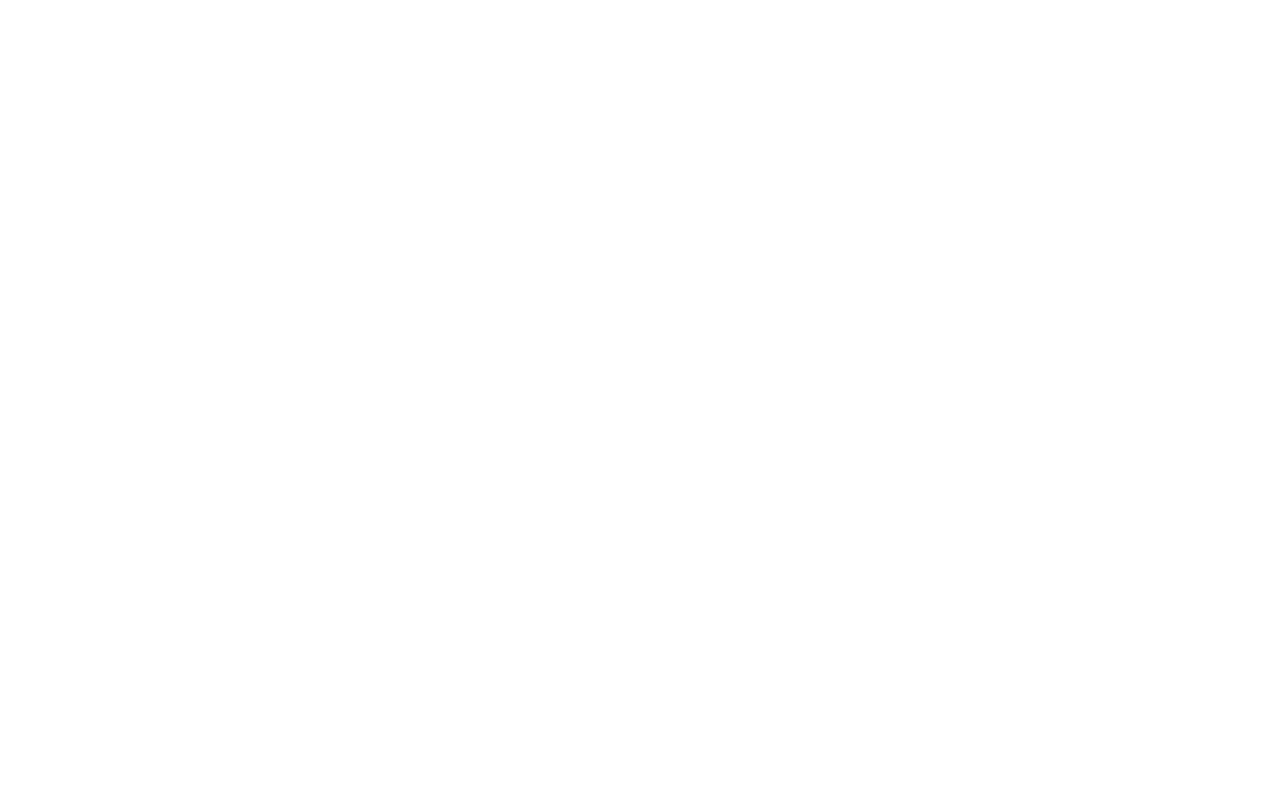
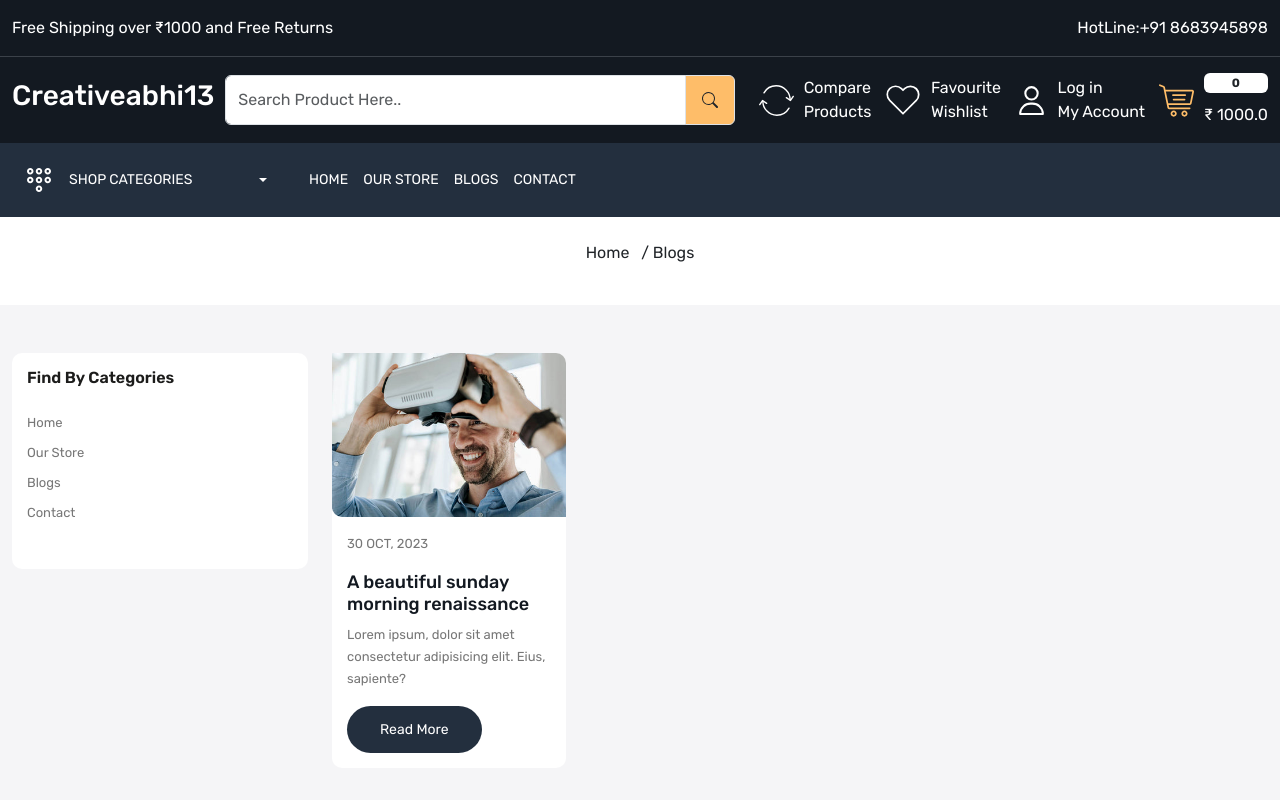
Before and after one commit to creativeabhi13/modern-ecommerce-application, a React (Create React App) app: page /blog in a window 1280 px wide. Before the commit this address had no page. Shown: the top 800 px of the page. Built offline with nearby package versions, Linux system fonts and the light colour scheme.

Commit message:
Started with blog.jsx

```diff
--- a/src/App.js
+++ b/src/App.js
@@ -10,6 +10,8 @@
 import About from './pages/About';
 import Contact from './pages/Contact';
 import OurStore from './pages/OurStore';
+import Blog from './pages/Blog';
+
 
 function App() {
   return (
@@ -21,6 +23,7 @@
         <Route path='about' element={<About/>}/>
         <Route path='contact' element={<Contact/>}/>
         <Route path='store' element={<OurStore/>}/>
+        <Route path='blog' element={<Blog/>}/>
       </Route>
      </Routes>
      </BrowserRouter>
--- a/src/components/Header.jsx
+++ b/src/components/Header.jsx
@@ -131,7 +131,7 @@
                   <div className="d-flex align-items-center gap-15 ">
                     <NavLink className='text-decoration-none' to="/"> Home</NavLink>
                     <NavLink className='text-decoration-none' to="/store">Our Store</NavLink>
-                    <NavLink className='text-decoration-none' to="/blogs">Blogs</NavLink>
+                    <NavLink className='text-decoration-none' to="/blog">Blogs</NavLink>
                     <NavLink className='text-decoration-none' to="/contact">Contact</NavLink>
                   </div>
                 </div>
--- /dev/null
+++ b/src/pages/Blog.jsx
@@ -0,0 +1,43 @@
+import React from 'react'
+import Meta from '../components/Meta';
+import BreadCrumb from '../components/BreadCrumb';
+import Blogcard from '../components/Blogcard';
+
+const Blog = () => {
+    return (
+        <>
+            <Meta title={"Blogs"}></Meta>
+            <BreadCrumb title="Blogs" />
+            <div className="blog-wrapper home-wrapper-2 py-5">
+                <div className="container-xxl">
+                    <div className="row">
+                        <div className="col-3">
+                            <div className='filter-card mb-3'>
+                                <h3 className="filter-title">
+                                    Find By Categories
+                                </h3>
+                                <div>
+                                    <ul className='ps-0'>
+                                        <li>Home</li>
+                                        <li>Our Store</li>
+                                        <li>Blogs</li>
+                                        <li>Contact</li>
+                                    </ul>
+                                </div>
+                            </div>
+                        </div>
+                        <div className="col-9">
+                            <div className="d-flex gap-10">
+                                <Blogcard />
+                            </div>
+                        </div>
+                    </div>
+                </div>
+
+            </div>
+
+        </>
+    )
+}
+
+export default Blog
```
